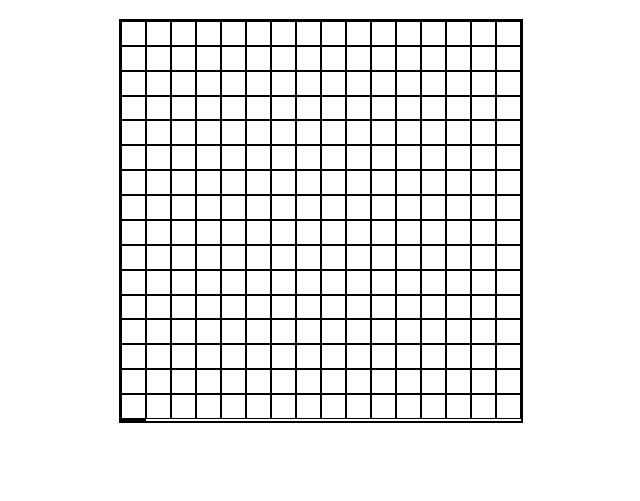
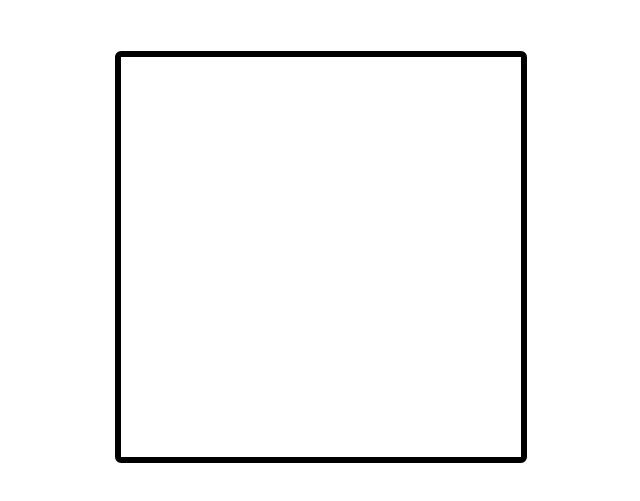
Before and after one commit to RiviCodes/etch-a-sketch, a plain HTML site: page index.html in a window 1280 px wide. Shown: the part 69-570 px from the top of the page, without its empty margins (319-959 px from the left). Drawn offline with Linux system fonts and the light colour scheme.

Commit message:
Edit current styles, delete unnecessary styles

```diff
--- a/style.css
+++ b/style.css
@@ -8,10 +8,11 @@ body {
   display: grid;
   height: 400px;
   width: 400px;
-  border: 2px solid black;
+  margin-top: 32px;
+  border: 6px solid black;
+  border-radius: 6px;
 }
 
 #grid > div {
-  border: solid 1px black;
   background: white;
 }
```
